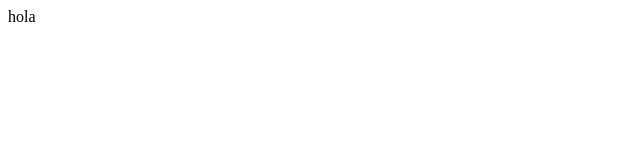
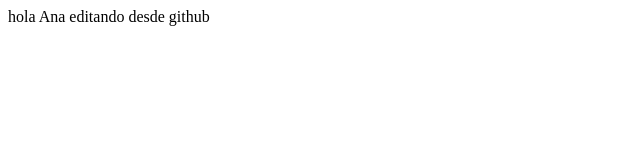
Before and after one commit to ageekart/TDSRepositorioGithub, a plain HTML site: page index.html in a window 1280 px wide. Shown: the whole page, without its empty margins (0-640 px from the left). Drawn offline with Linux system fonts and the light colour scheme.

Commit message:
Update index.html
He cambiado y saludado a Ana desde github

```diff
--- a/index.html
+++ b/index.html
@@ -5,6 +5,6 @@
 	<title>Document</title>
 </head>
 <body>
-	hola
+	hola Ana editando desde github
 </body>
 </html>
```
